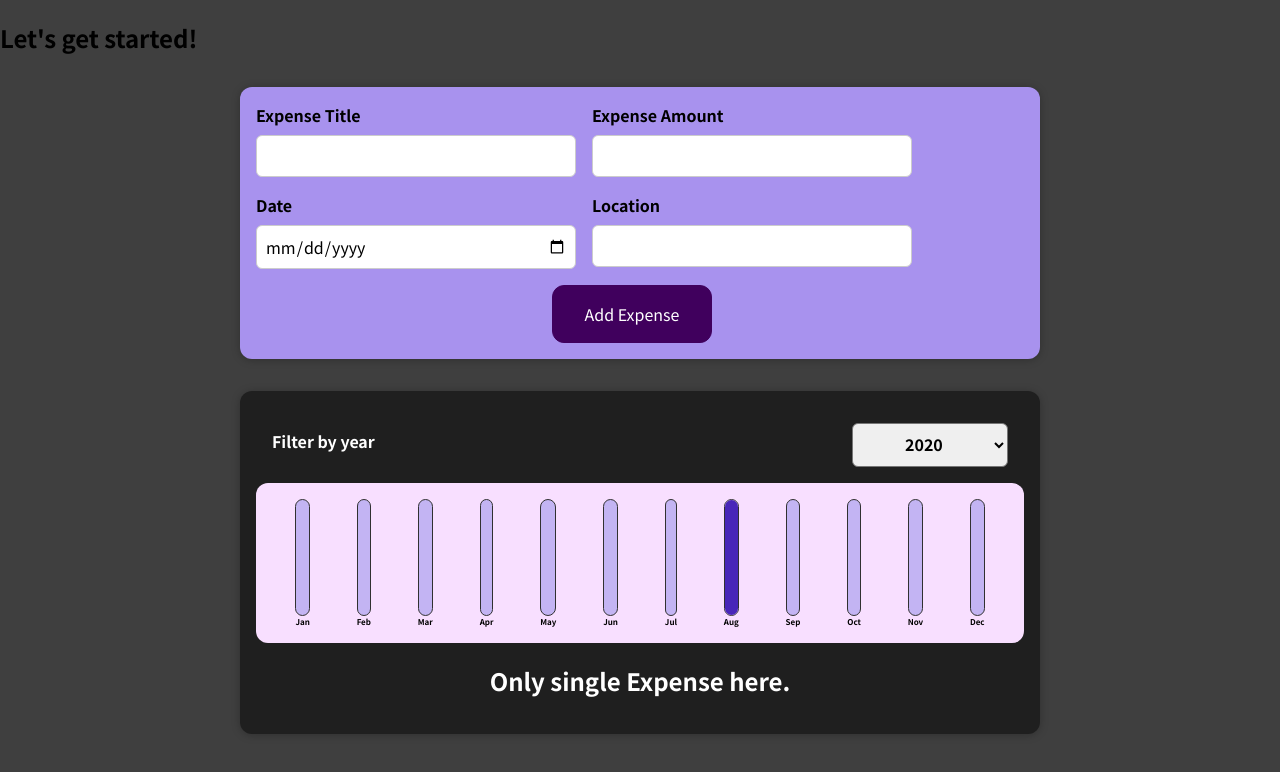
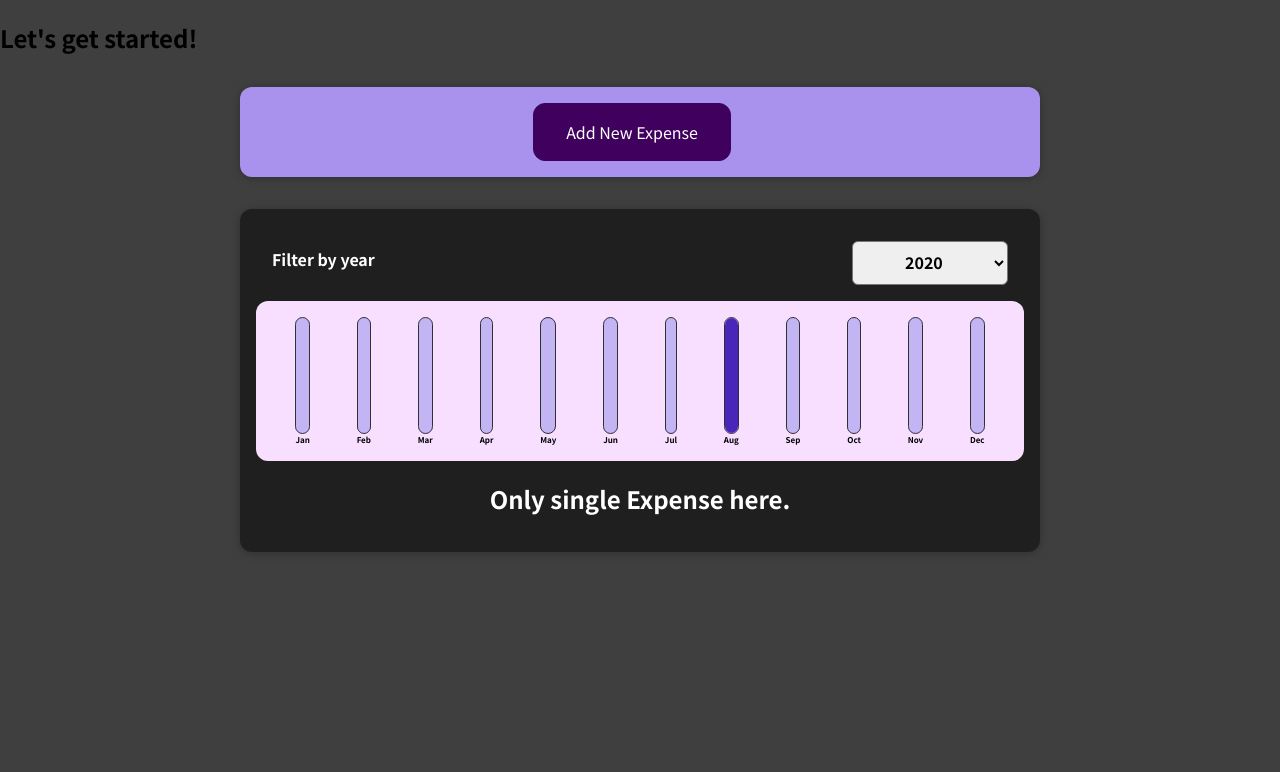
Before and after one commit to sanskaratre/React, a React (Create React App) app: page / in a window 1280 px wide. Shown: the top 772 px of the page. Built offline with nearby package versions, Linux system fonts and the light colour scheme.

Commit message:
hide_addCancel

```diff
--- a/src/components/NewExpense/ExpenseForm.js
+++ b/src/components/NewExpense/ExpenseForm.js
@@ -92,6 +92,7 @@ const ExpenseForm = (props) => {
                 </div>
             </div>
             <div className='new-expense__control'>
+                <button type='button' onClick={props.onCancel}>  Cancel  </button>
                 <button type='submit'>Add Expense</button>
             </div>
 
--- a/src/components/NewExpense/NewExpense.js
+++ b/src/components/NewExpense/NewExpense.js
@@ -1,19 +1,31 @@
+import React, {useState} from "react";
 import ExpenseForm from "./ExpenseForm"
 import './NewExpense.css'
 
 const NewExpense = (props) => {
+    const [isEditing, setIsEditing] = useState(false);
+
     const saveExpenseDataHandler = (enteredExpenseData) => {
         const expenseData = {
             ...enteredExpenseData,
             id: Math.random().toString()
         };
         props.onAddExpense(expenseData);
+         setIsEditing(false);
     };
 
+    const startEditing = () => {
+        setIsEditing(true);
+    }
+
+    const stopEditing = () => {
+        setIsEditing(false);
+    }
 
     return(
         <div className="new-expense">
-            <ExpenseForm onSaveExpenseData = {saveExpenseDataHandler}/>
+            {!isEditing && <button onClick={startEditing}>Add New Expense</button>}
+            {isEditing && <ExpenseForm onSaveExpenseData = {saveExpenseDataHandler}  onCancel = {stopEditing}/>}
         </div>
     )
 }
```
